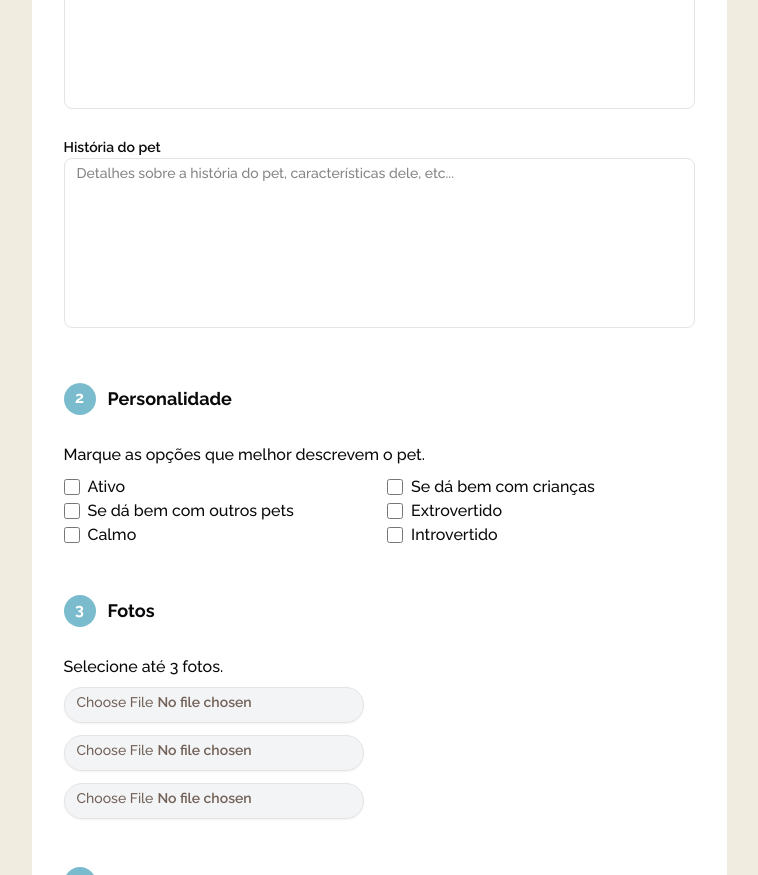
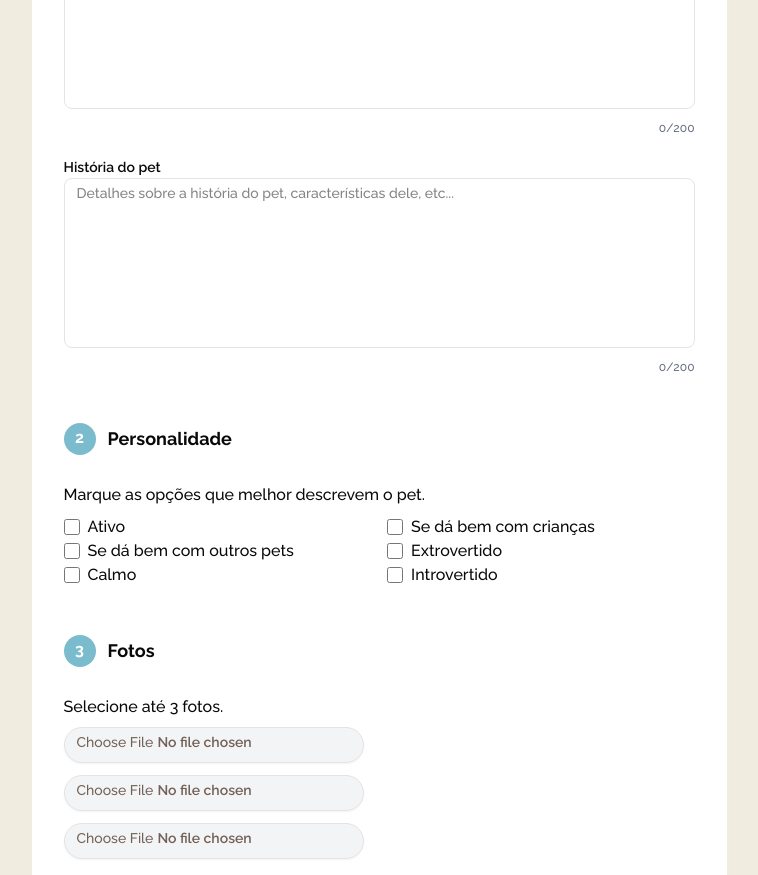
Before and after one commit to DanyAxeDev/Projeto_Final_-PraTi, a React (Vite) app: page /cadastro-de-pet in a window 1280 px wide. Shown: the part 1140-2015 px from the top of the page, without its empty margins (261-1019 px from the left). Built offline with nearby package versions, Linux system fonts and the light colour scheme; a web font is replaced by a local one.

Commit message:
refactor(forms): ajustes nos formulários de candidatura e cadastro de pet

```diff
--- a/src/lib/validators.ts
+++ b/src/lib/validators.ts
@@ -318,10 +318,18 @@ export const validatePetRegistration = (formData: PetRegistrationData): Partial<
     if (stateError) errors.petState = stateError;
 
     const healthError = validateRequiredField(formData.health, "Descrição de saúde");
-    if (healthError) errors.health = healthError;
+    if (healthError) {
+        errors.health = healthError;
+    } else if (formData.health.trim().length < 200) {
+        errors.health = "A descrição precisa ter pelo menos 200 caracteres.";
+    }
 
     const aboutError = validateRequiredField(formData.about, "História do pet");
-    if (aboutError) errors.about = aboutError;
+    if (aboutError) {
+        errors.about = aboutError;
+    } else if (formData.about.trim().length < 200) {
+        errors.about = "A história precisa ter pelo menos 200 caracteres.";
+    }
 
     const castrationError = validateFile(formData.castrationReceipt, "Comprovante de castração");
     if (castrationError) errors.castrationReceipt = castrationError;
@@ -390,7 +398,6 @@ export interface AdoptionApplicationData {
 
 export const validateAdoptionApplication = (formData: AdoptionApplicationData): FormErrors<AdoptionApplicationData> => {
   const errors: FormErrors<AdoptionApplicationData> = {};
-
   const messageError = validateRequiredField(formData.message, "O campo mensagem");
   if (messageError) {
     errors.message = messageError;
--- a/src/pages/adoption-application/AdoptionApplicationPage.tsx
+++ b/src/pages/adoption-application/AdoptionApplicationPage.tsx
@@ -3,7 +3,7 @@ import { useParams, useNavigate } from "react-router";
 import PageWithHeaderLayout from "@/layouts/PageWithHeaderLayout";
 import RoundButton from "@/components/RoundButton";
 import { Label } from "@/components/ui/label";
-import { RadioGroup, RadioGroupItem } from "@/components/ui/radio-group"
+import { RadioGroup, RadioGroupItem } from "@/components/ui/radio-group";
 import { IoIosArrowBack } from "react-icons/io";
 import IconBox from "@/assets/icons/pets-box.png";
 import { toast } from "sonner";
@@ -77,7 +77,7 @@ export default function AdoptionApplicationPage() {
             <section className="flex-1 bg-orange-50 py-12 px-4 font-raleway font-medium">
                 <div className="max-w-[1100px] mx-auto">
                     <button
-                        onClick={() => navigate('/home')}
+                        onClick={() => navigate(-1)}
                         aria-label="Voltar"
                         className="flex items-center gap-2 p-1 font-semibold mb-6 cursor-pointer hover:underline text-brown"
                     >
@@ -110,22 +110,20 @@ export default function AdoptionApplicationPage() {
                                 onChange={handleChange}
                             />
 
-                            {/* contador dinâmico */}
-                            <div
-                                className={`text-xs mt-1 ${charCount < minChars ? "text-gray-500" : "text-green-600 font-semibold"
-                                    }`}
-                            >
-                                {charCount}/{minChars} caracteres
+                            <div className="flex justify-between items-start w-full mt-1 text-xs">
+                                {errors.message && <p className="text-red-500">{errors.message}</p>}
+                                <span
+                                    className={`ml-auto ${charCount < minChars ? "text-gray-500" : "text-green-600 font-semibold"}`}
+                                >
+                                    {charCount}/{minChars}
+                                </span>
                             </div>
-
-                            {errors.message && <p className="text-red-500 text-xs mt-1">{errors.message}</p>}
                         </div>
 
                         <fieldset>
                             <Label className="font-semibold mb-3 text-gray-800">
                                 Receber contato do responsável via
                             </Label>
-
                             <RadioGroup
                                 value={formData.contactMethod}
                                 onValueChange={(value) =>
@@ -151,7 +149,6 @@ export default function AdoptionApplicationPage() {
                             </RadioGroup>
                         </fieldset>
 
-
                         <div className="flex justify-center pt-2">
                             <RoundButton text="Enviar" color="blue" onClick={() => formRef.current?.requestSubmit()} />
                         </div>
--- a/src/pages/pet-register/PetRegisterPage.tsx
+++ b/src/pages/pet-register/PetRegisterPage.tsx
@@ -1,12 +1,12 @@
 import { useRef } from "react";
-import { useNavigate } from "react-router"
-import PageWithHeaderLayout from "@/layouts/PageWithHeaderLayout"
-import FormStepHeading from "@/components/FormStepHeading"
-import { Input } from "@/components/ui/input"
-import { Label } from "@/components/ui/label"
-import RoundButton from "@/components/RoundButton"
-import Tooltip from "@/components/Tooltip"
-import { usePetRegisterForm } from "@/hooks/usePetRegisterForm"
+import { useNavigate } from "react-router";
+import PageWithHeaderLayout from "@/layouts/PageWithHeaderLayout";
+import FormStepHeading from "@/components/FormStepHeading";
+import { Input } from "@/components/ui/input";
+import { Label } from "@/components/ui/label";
+import RoundButton from "@/components/RoundButton";
+import Tooltip from "@/components/Tooltip";
+import { usePetRegisterForm } from "@/hooks/usePetRegisterForm";
 import { toast } from "sonner";
 
 function PetRegisterPage() {
@@ -15,6 +15,10 @@ function PetRegisterPage() {
   const { formData, errors, handleChange, validatePetForm } = usePetRegisterForm();
 
   const ufs = ["AC", "AL", "AP", "AM", "BA", "CE", "DF", "ES", "GO", "MA", "MT", "MS", "MG", "PA", "PB", "PR", "PE", "PI", "RJ", "RN", "RS", "RO", "RR", "SC", "SP", "SE", "TO"];
+
+  const healthCharCount = formData.health?.length || 0;
+  const aboutCharCount = formData.about?.length || 0;
+  const minChars = 200;
 
   const handleSubmit = (e: React.FormEvent) => {
     e.preventDefault();
@@ -135,10 +139,10 @@ function PetRegisterPage() {
               <div className="col-span-2 sm:col-span-1">
                 <Label htmlFor="petState" className="mb-1 font-semibold">Estado</Label>
                 <select id="petState" name="petState" value={formData.petState} onChange={handleChange} required className="w-full h-9 rounded-md border bg-transparent px-3 py-1 outline-none focus-visible:border-ring focus-visible:ring-ring/50 focus-visible:ring-[3px] transition-[color,box-shadow] md:text-sm">
-                    <option value="">Selecione</option>
-                    {ufs.map(uf => (
-                        <option key={uf} value={uf}>{uf}</option>
-                    ))}
+                  <option value="">Selecione</option>
+                  {ufs.map(uf => (
+                    <option key={uf} value={uf}>{uf}</option>
+                  ))}
                 </select>
                 {errors.petState && <p className="text-xs text-red-600">{errors.petState}</p>}
               </div>
@@ -153,7 +157,14 @@ function PetRegisterPage() {
                   rows={8}
                   placeholder="Detalhes sobre o histórico de saúde do pet, se precisa de cuidados, etc..."
                   className="resize-none w-full rounded-md border bg-transparent px-3 py-1 outline-none focus-visible:border-ring focus-visible:ring-ring/50 focus-visible:ring-[3px] transition-[color,box-shadow] md:text-sm"></textarea>
-                {errors.health && <p className="text-red-500 text-xs mt-1">{errors.health}</p>}
+                <div className="flex justify-between items-start w-full mt-1">
+                  {errors.health ? (
+                    <p className="text-red-500 text-xs">{errors.health}</p>
+                  ) : <span></span>}
+                  <span className={`text-xs ml-auto ${healthCharCount >= minChars ? "text-green-600 font-semibold" : "text-gray-500"}`}>
+                    {healthCharCount}/{minChars}
+                  </span>
+                </div>
               </div>
 
               <div className="col-span-2">
@@ -166,7 +177,14 @@ function PetRegisterPage() {
                   rows={8}
                   placeholder="Detalhes sobre a história do pet, características dele, etc..."
                   className="resize-none w-full rounded-md border bg-transparent px-3 py-1 outline-none focus-visible:border-ring focus-visible:ring-ring/50 focus-visible:ring-[3px] transition-[color,box-shadow] md:text-sm"></textarea>
-                {errors.about && <p className="text-red-500 text-xs mt-1">{errors.about}</p>}
+                <div className="flex justify-between items-start w-full mt-1">
+                  {errors.about ? (
+                    <p className="text-red-500 text-xs">{errors.about}</p>
+                  ) : <span></span>}
+                  <span className={`text-xs ml-auto ${aboutCharCount >= minChars ? "text-green-600 font-semibold" : "text-gray-500"}`}>
+                    {aboutCharCount}/{minChars}
+                  </span>
+                </div>
               </div>
             </div>
           </section>
```
